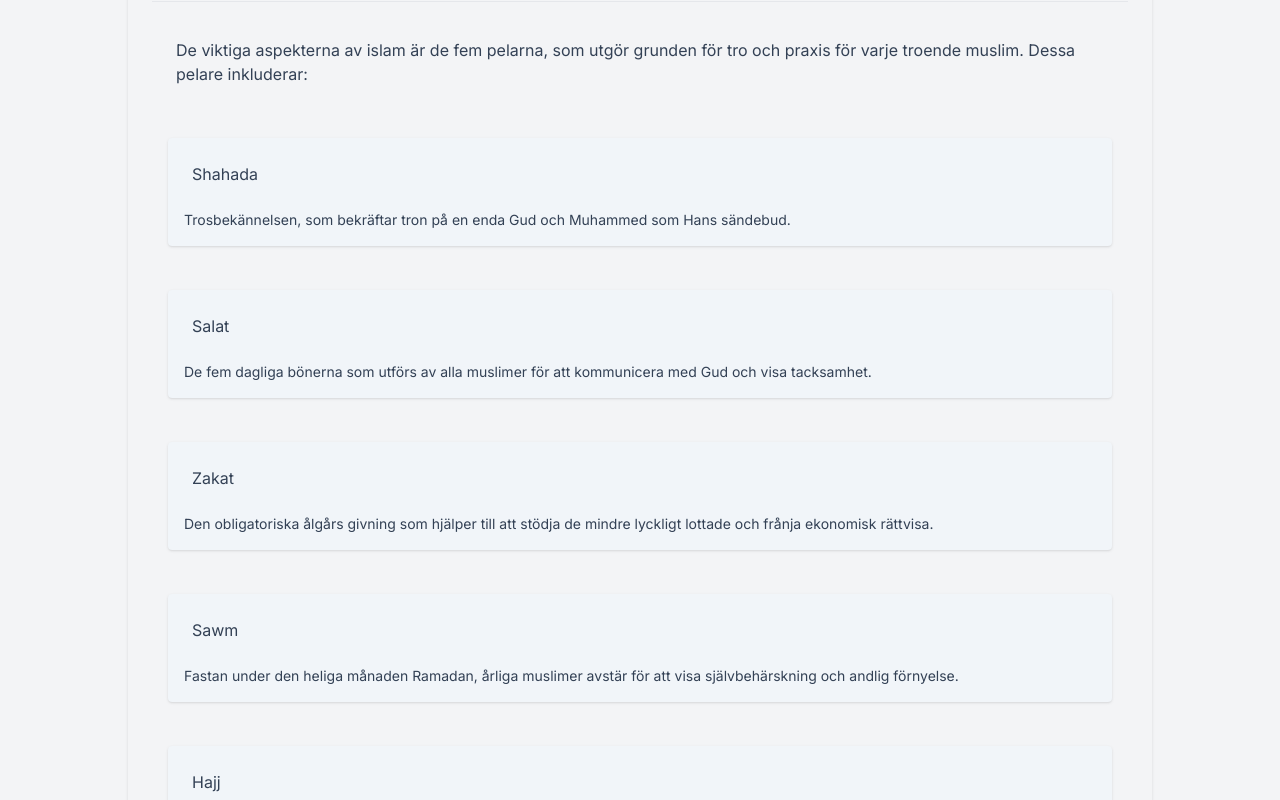
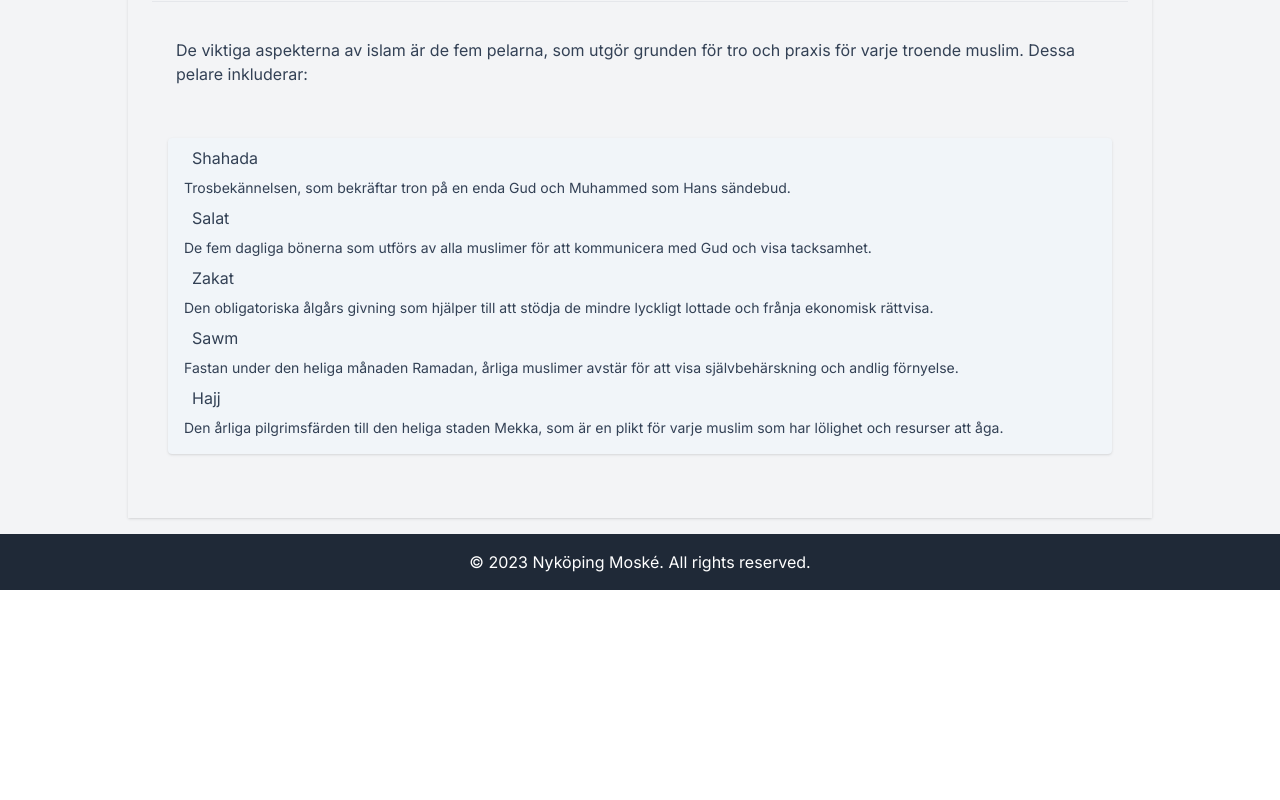
Before and after one commit to n4sser77/nextjs-moske, a Next.js app: page /om-islam in a window 1280 px wide. Shown: the part 940-1740 px from the top of the page. After the commit the page ends 1530 px from the top, so only its background shows below. Built offline with nearby package versions, Linux system fonts and the light colour scheme.

Commit message:
fixed build

```diff
--- a/app/om-islam/page.tsx
+++ b/app/om-islam/page.tsx
@@ -8,7 +8,7 @@ export default function OmIslam() {
             <div className=" px-4 py-2">
                 {OmIslamText.paragraphs.map((paragraph, index) => (
                     <div key={index} className="bg-slate-100 p-2 m-4">
-                     <p key={index} className="my-4 text-slate-700 md:text-lg p-2 ">{paragraph}</p>
+                     <p  className="my-4 text-slate-700 md:text-lg p-2 ">{paragraph}</p>
                      </div>
                 ))}
                 <hr/>
@@ -18,15 +18,17 @@ export default function OmIslam() {
                     <p className=" p-2 m-4 text-slate-700 text-md">
                          De viktiga aspekterna av islam är de fem pelarna, som utgör grunden för tro och praxis för varje troende muslim. Dessa pelare inkluderar:
                         </p>
+                        <ol className=" bg-slate-100 p-2 m-4 shadow rounded ">
                     {
                         OmIslamText.pillars.map((pillar, index) => (
-                            <ol className=" bg-slate-100 p-2 m-4 shadow rounded ">
-                                <li key={index} className="text-slate-700 m-2 p-2  ">{pillar.label}</li>
+                            <div key={index}>
+                                <label  className="text-slate-700 m-2 p-2  ">{pillar.label}</label>
                                 <li className="text-slate-700 text-sm p-2 ">{pillar.description}</li>
-                            </ol>
+                            </div>
 
                         ))
                     }
+                    </ol>
                 </div>
             </div>
 
```
